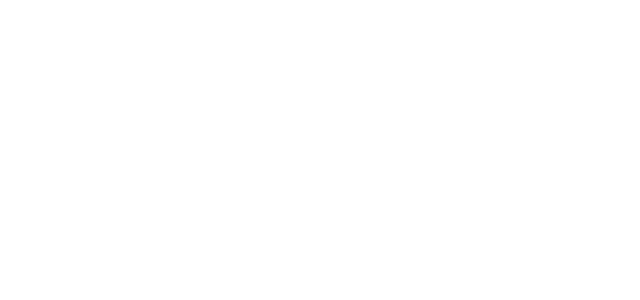
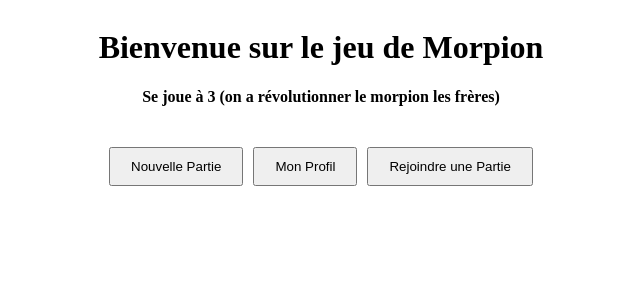
Before and after one commit to felixbrun0/morpion, a Vue app: page /home in a window 1280 px wide. Before the commit this address had no page. Shown: the top 300 px of the page, without its empty margins (319-959 px from the left). Built offline with nearby package versions, Linux system fonts and the light colour scheme.

Commit message:
exercice 4 --> OK mais style à revoir

```diff
--- a/src/router/index.js
+++ b/src/router/index.js
@@ -5,7 +5,7 @@
   history: createWebHistory(import.meta.env.BASE_URL),
   routes: [
     {
-      path: '/',
+      path: '/home',
       name: 'home',
       component: HomeView,
     },
--- a/src/views/HomeView.vue
+++ b/src/views/HomeView.vue
@@ -1,6 +1,44 @@
-<script setup>
+<template>
+  <div class="home-container">
+    <div class="titre-home-group">
+      <h1>Bienvenue sur le jeu de Morpion</h1>
+      <h4>Se joue à 3 (on a révolutionner le morpion les frères)</h4>
+    </div>
+    <div class="button-group">
+      <button @click="goTo('new-game')">Nouvelle Partie</button>
+      <button @click="goTo('profile')">Mon Profil</button>
+      <button @click="goTo('join-game')">Rejoindre une Partie</button>
+    </div>
+  </div>
+</template>
+
+<script>
+export default {
+  methods: {
+    goTo(route) {
+      this.$router.push({ name: route });
+    },
+  },
+};
 </script>
 
-<template>
-  blabla
-</template>
+<style scoped>
+.home-container {
+  display: flex;
+  flex-direction: column;
+  align-items: center;
+  justify-content: center;
+}
+.titre-home-group {
+  margin-bottom: 20px;
+  text-align: center;
+}
+.button-group {
+  display: flex;
+  gap: 10px;
+}
+button {
+  padding: 10px 20px;
+  cursor: pointer;
+}
+</style>
```
